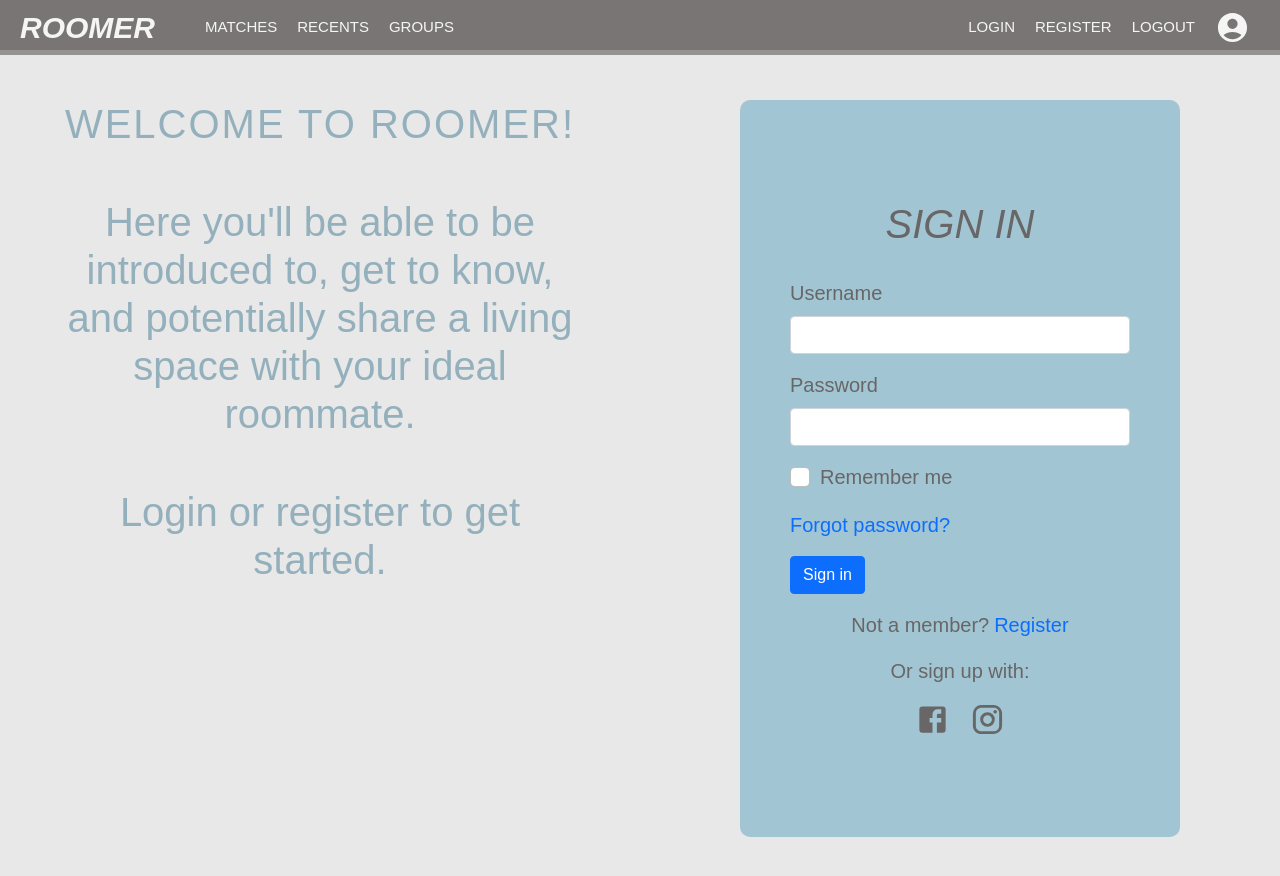
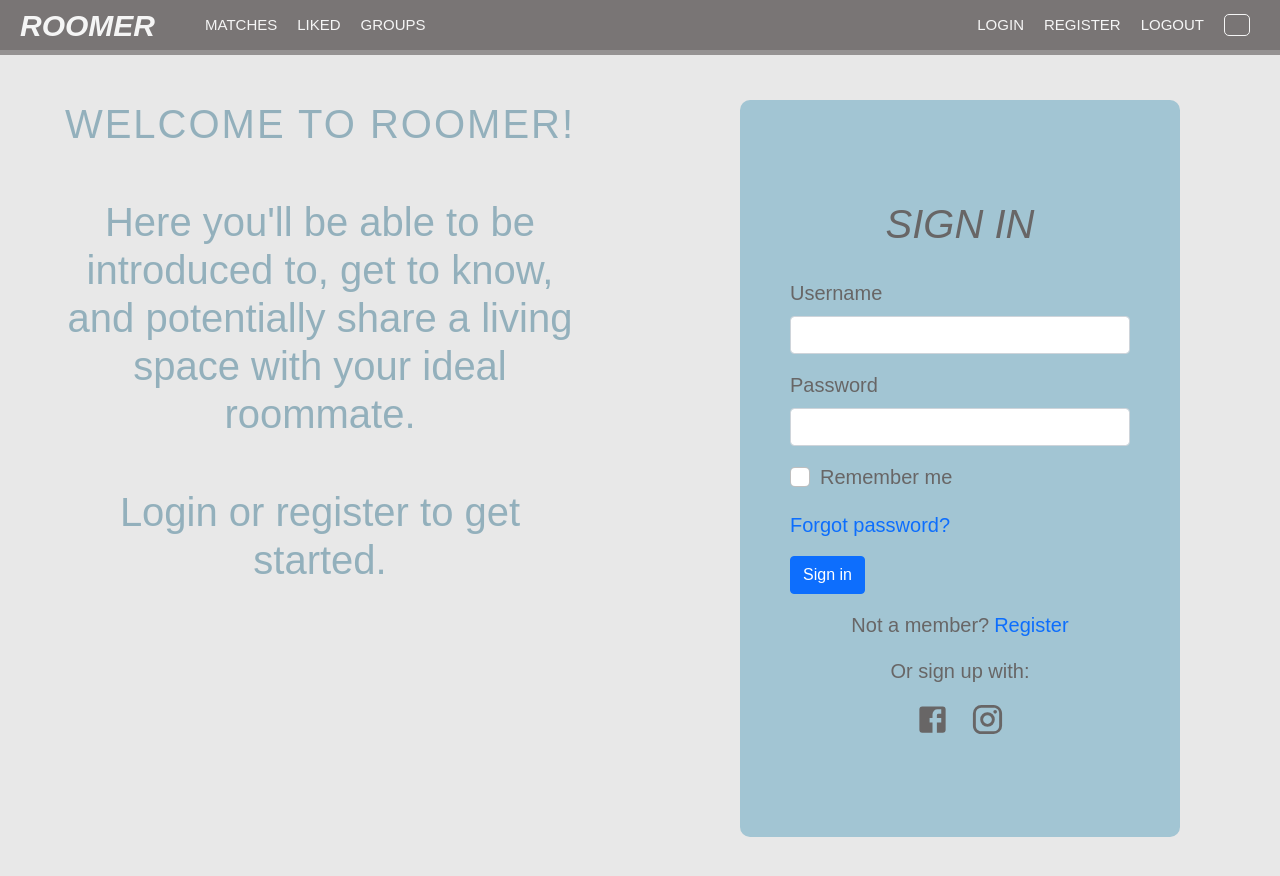
Before and after one commit to ncstiles/roomer, a React (Vite) app in the folder roomer-ui/: page / in a window 1280 px wide. Shown: the top 876 px of the page. Built offline with nearby package versions, Linux system fonts and the light colour scheme; no server answers.

Commit message:
Modified navbar to contain link to the profile view

```diff
--- a/roomer-ui/src/components/Navbar/NavBar.css
+++ b/roomer-ui/src/components/Navbar/NavBar.css
@@ -40,7 +40,10 @@
 
 .navbar-pfp {
   justify-self: end;
-  size: 40px;
+  border: 1px solid #f5f5f5;
+  background-color: #797575;
+  color: #f5f5f5;
+  border-radius: 5px;
 }
 .link {
   align-items: center;
@@ -53,3 +56,11 @@
   color: #a4c3b2;
   border-bottom: 2px solid #a4c3b2;
 }
+
+.dropdown {
+  padding-top: 2px;
+}
+
+.dropdown-toggle {
+  background-color: #797575;
+}
--- a/roomer-ui/src/components/Navbar/NavBar.jsx
+++ b/roomer-ui/src/components/Navbar/NavBar.jsx
@@ -2,21 +2,13 @@ import * as React from "react";
 import "./NavBar.css";
 import { useNavigate } from "react-router-dom";
 import { BASE_API_URL } from "../../constants";
+import AccountCircleIcon from "@mui/icons-material/AccountCircle";
+import { Dropdown } from "react-bootstrap";
 import axios from "axios";
-import AccountCircleIcon from "@mui/icons-material/AccountCircle";
+import { Button } from "react-bootstrap";
 
-export default function NavBar({ setIsLoggedIn }) {
+export default function NavBar({ setIsLoggedIn, username }) {
   const nav = useNavigate();
-
-  const logout = () => {
-    axios({
-      method: "get",
-      url: BASE_API_URL + "/logout",
-    })
-      .then(() => {
-        setIsLoggedIn(false);
-      })
-  };
 
   return (
     <>
@@ -28,7 +20,7 @@ export default function NavBar({ setIsLoggedIn }) {
           <span className="link" onClick={() => nav("/matches")}>
             MATCHES
           </span>
-          <span className="link">RECENTS</span>
+          <span className="link">LIKED</span>
           <span className="link">GROUPS</span>
         </div>
         {/*spacer to add distance between left/right sides of navbar */}
@@ -40,10 +32,31 @@ export default function NavBar({ setIsLoggedIn }) {
           <span className="link" onClick={() => nav("/register")}>
             REGISTER
           </span>
-          <span className="link" onClick={logout}>
+          <span className="link" onClick={() => nav("/logout")}>
             LOGOUT
           </span>
-          <AccountCircleIcon className="link navbar-pfp" fontSize="large" />
+
+          {username === "" ? null : (
+            <Button
+              className="link navbar-pfp"
+              variant="secondary"
+              onClick={() => nav("/profile")}
+            >
+              {username}
+            </Button>
+          )}
+
+          {/* <AccountCircleIcon className="link navbar-pfp" fontSize="large" onClick={()=> nav('/profile')}/> */}
+
+          {/* <Dropdown variant='secondary' className='dropdown'>
+            <Dropdown.Toggle variant='secondary' className="dropdown-toggle">
+              NICOLE
+            </Dropdown.Toggle>
+            <Dropdown.Menu>
+              <Dropdown.Item href="#/matches">Logout</Dropdown.Item>
+              <Dropdown.Item href="#/action-2">View Profile</Dropdown.Item>
+            </Dropdown.Menu>
+          </Dropdown>   */}
         </div>
       </nav>
     </>
```
